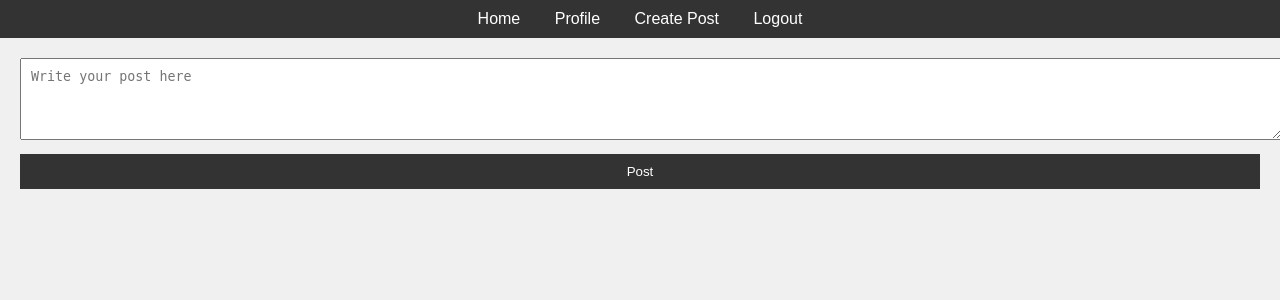
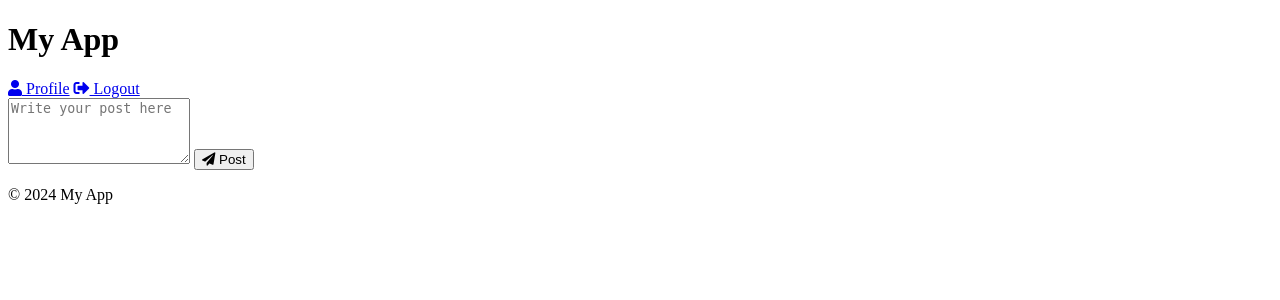
Before and after one commit to DiscuSauce/DiscuSauce, a Flask app: page /create_post in a window 1280 px wide. Shown: the top 300 px of the page. Run offline with Flask 2, Linux system fonts and the light colour scheme; the visitor is signed in with stand-in values (Sample User, id 1).

Commit message:
Update base.html

```diff
--- a/templates/base.html
+++ b/templates/base.html
@@ -4,31 +4,29 @@
     <meta charset="UTF-8">
     <meta name="viewport" content="width=device-width, initial-scale=1.0">
     <title>{% block title %}My App{% endblock %}</title>
-    <link rel="stylesheet" href="{{ url_for('static', filename='style.css') }}">
+    <link rel="stylesheet" href="{{ url_for('static', filename='styles.css') }}">
+    <link rel="stylesheet" href="https://cdnjs.cloudflare.com/ajax/libs/font-awesome/5.15.4/css/all.min.css">
+    <link href="https://fonts.googleapis.com/css2?family=Roboto:wght@400;700&display=swap" rel="stylesheet">
+    {% block extra_head %}{% endblock %}
 </head>
 <body>
-    <nav>
-        <a href="{{ url_for('index') }}">Home</a>
-        {% if session.get('username') %}
-            <a href="{{ url_for('profile') }}">Profile</a>
-            <a href="{{ url_for('create') }}">Create Post</a>
-            <a href="{{ url_for('logout') }}">Logout</a>
-        {% else %}
-            <a href="{{ url_for('login') }}">Login</a>
-            <a href="{{ url_for('register') }}">Register</a>
-        {% endif %}
-    </nav>
-    <div class="container">
-        {% with messages = get_flashed_messages(with_categories=true) %}
-            {% if messages %}
-                <ul class="flashes">
-                    {% for category, message in messages %}
-                        <li class="{{ category }}">{{ message }}</li>
-                    {% endfor %}
-                </ul>
+    <header>
+        <h1>My App</h1>
+        <nav>
+            {% if session['username'] %}
+            <a href="{{ url_for('profile') }}"><i class="fas fa-user"></i> Profile</a>
+            <a href="{{ url_for('logout') }}"><i class="fas fa-sign-out-alt"></i> Logout</a>
+            {% else %}
+            <a href="{{ url_for('login') }}"><i class="fas fa-sign-in-alt"></i> Login</a>
+            <a href="{{ url_for('register') }}"><i class="fas fa-user-plus"></i> Register</a>
             {% endif %}
-        {% endwith %}
+        </nav>
+    </header>
+    <main>
         {% block content %}{% endblock %}
-    </div>
+    </main>
+    <footer>
+        <p>&copy; 2024 My App</p>
+    </footer>
 </body>
 </html>
```
